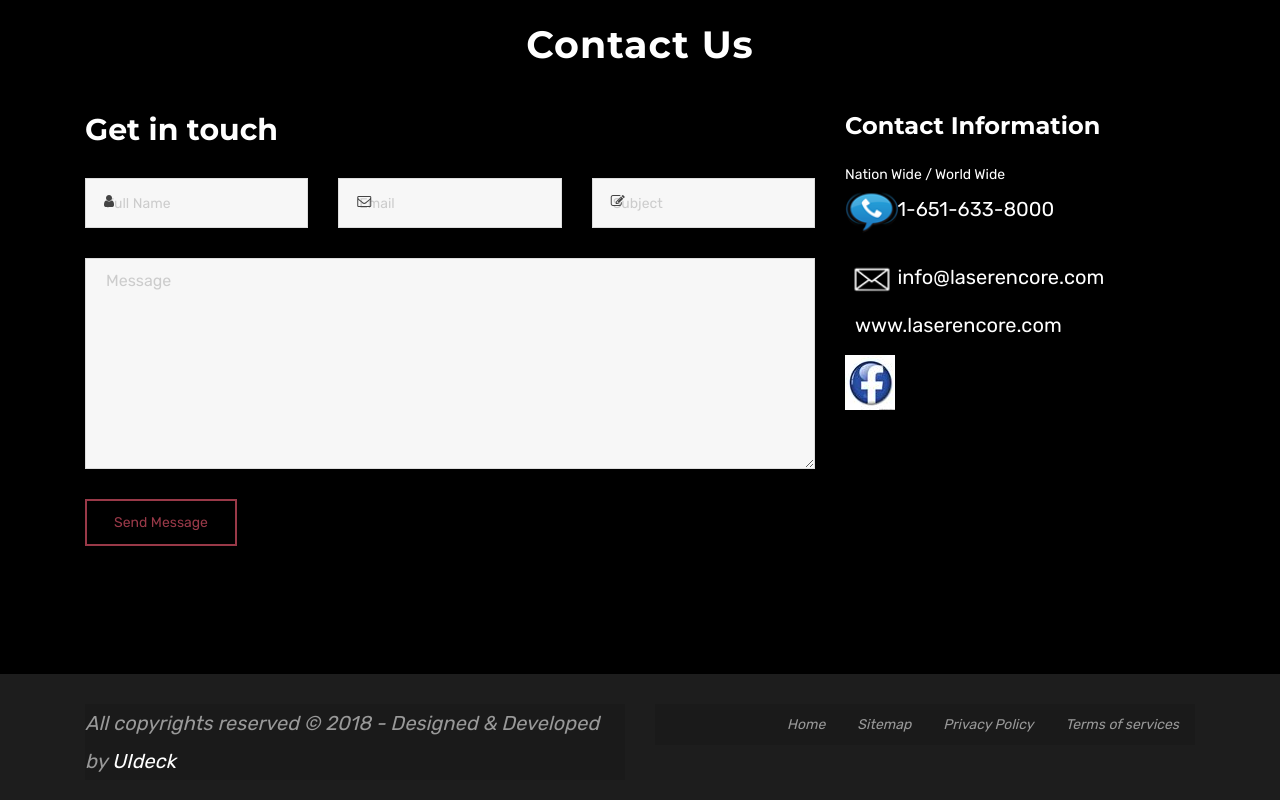
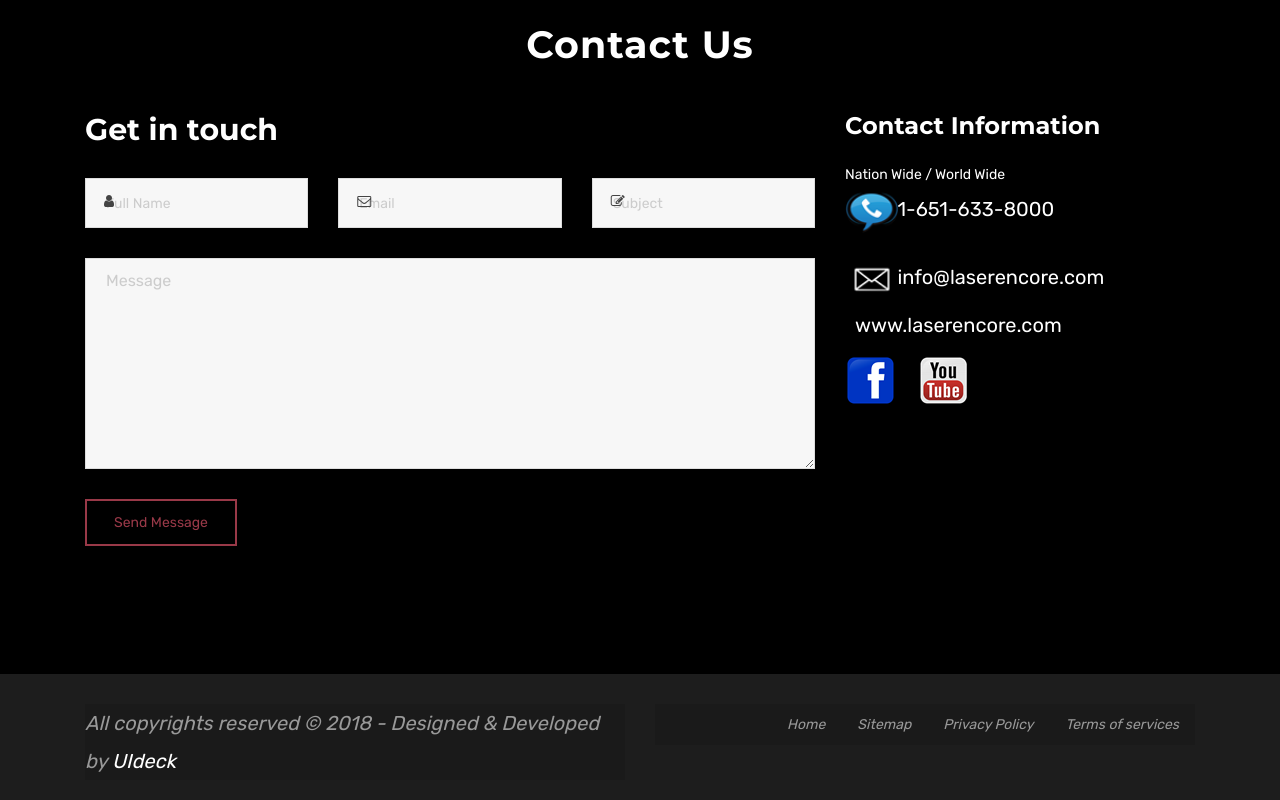
Before and after one commit to doncasanova/Laser-Encore, a plain HTML site: page index.html in a window 1280 px wide. Shown: the part 6123-6923 px from the top of the page. Drawn offline with Linux system fonts and the light colour scheme; some icons are missing.

Commit message:
added you tube link to contact area

```diff
--- a/index.html
+++ b/index.html
@@ -245,10 +245,10 @@
             <div class="d-flex justify-content-center" id="carousel-area">
                 <div id="carousel-slider2" class="carousel slide" data-ride="carousel">
                     <ol class="carousel-indicators specialEli">
-                       <!--insert li here-->
+                        <!--insert li here-->
                     </ol>
                     <div class="carousel-inner specialE " role="listbox">
-         <!--insert special event images-->
+                        <!--insert special event images-->
                     </div>
                     <!-- end of carousel images -->
                     <a class="carousel-control-prev" href="#carousel-slider2" role="button" data-slide="prev">
@@ -290,7 +290,7 @@
                 <div class="carousel-inner specialFF" role="listbox">
                     <!--insert fairs and festival images-->
                 </div>
-                    <!-- end of carousel images -->
+                <!-- end of carousel images -->
                 <a class="carousel-control-prev" href="#carousel-slider3" role="button" data-slide="prev">
                     <i class="fa fa-chevron-left"></i>
                 </a>
@@ -478,7 +478,7 @@
                     <h4 class="contact-info-title text-left">Contact Information</h4>
                     <div class="contact-info">
 
-                            Nation Wide / World Wide
+                        Nation Wide / World Wide
 
                         <div class="tel-info">
                             <!--<a href="tel:1800452308"><i class="lni-mobile icons cyan-color contact-info-icon"></i>1800 452 308</a>-->
@@ -488,7 +488,10 @@
                         <a href="www.laserencore.com"><i class="lni-tab icons cyan-color contact-info-icon"></i>www.laserencore.com</a>
                         <ul class="social-links">
                             <li>
-                                <a href="https://www.facebook.com/Laserencore-1176941399094589/"  target="blank"><img class="logo " src="./img/images/facebook-icon.jpg" alt=""> </a>
+                                <a href="https://www.facebook.com/Laserencore-1176941399094589/" target="blank"><img class="logo " src="./img/images/Facebook.png" alt=""> </a>
+                            </li>
+                            <li>
+                                <a href="https://www.youtube.com/channel/UC5CqPxq8rMUXqjIQ2ejV6sQ" target="blank"><img class="logo " src="./img/images/youtube.png" alt=""> </a>
                             </li>
                         </ul>
                     </div>
@@ -559,7 +562,7 @@
     <script src="js/contact-form-script.js"></script>
     <script src="js/main.js"></script>
     <script src="js/pic_dynamic.js"></script>
-
+    <script src="js/loadingSpinner.js"></script>
     <script>
 
         var video = document.getElementById("myVideo2");
```
Also changed, not shown: img/images/Facebook.png (added), img/images/youtube.png (added).
